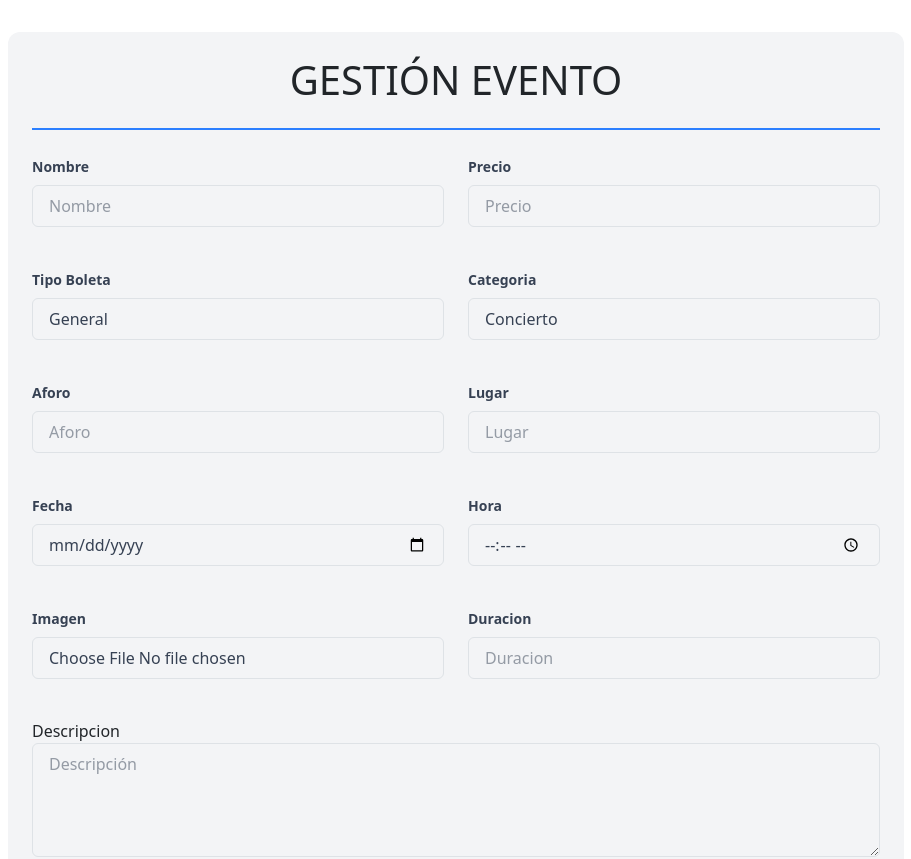
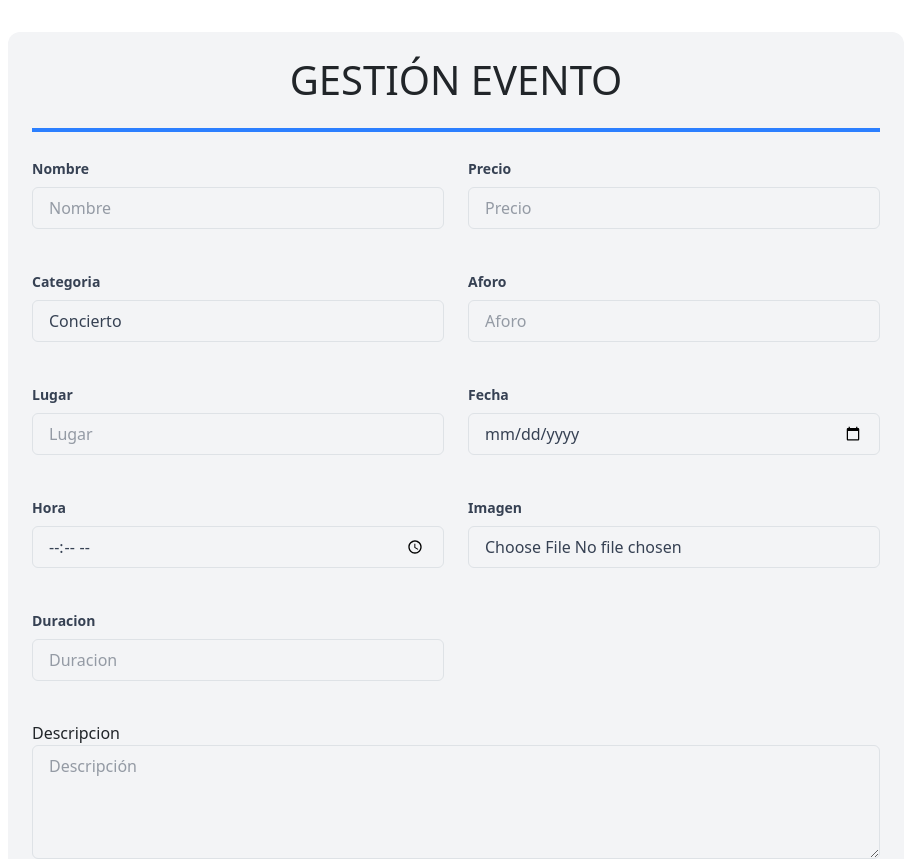
Before and after one commit to G4ru75/ProyectoBoletas, a React (Create React App) app: page / in a window 1280 px wide. Shown: the top 859 px of the page, without its empty margins (184-1095 px from the left). Built offline with nearby package versions, Linux system fonts and the light colour scheme.

Commit message:
Se quito la opción tipo de boleta en el componente Evento, se cambio categoria de entrada a un select en el componente EspecificacionDeCompra

```diff
--- a/src/Components/EspecificacionDeCompra.js
+++ b/src/Components/EspecificacionDeCompra.js
@@ -20,10 +20,18 @@ return (
                 <input type="text" placeholder="Nombre" className="w-full border rounded-md px-3 py-2 focus:outline-none focus:ring-2 focus:ring-blue-500" required readOnly />
             </div>
 
+
             <div className="mb-3">
                 <label className="block text-sm font-bold mb-1">CATEGORIA DE ENTRADA</label>
-                <input type="text" placeholder="Categoría" className="w-full border rounded-md px-3 py-2 focus:outline-none focus:ring-2 focus:ring-blue-500" required readOnly />
+                <select className="w-full border rounded-md px-3 py-2 focus:outline-none focus:ring-2 focus:ring-blue-500"required>
+                    <option value="vip">General</option>
+                    <option value="estandar">Estándar</option>
+                    <option value="premium">Premium</option>
+                    <option value="general">VIP</option>
+                </select>
             </div>
+
+
             <div className="mb-3">
                 <label className="block text-sm font-bold mb-1">PRECIO</label>
                 <input type="text" placeholder="Precio" className="w-full border rounded-md px-3 py-2 focus:outline-none focus:ring-2 focus:ring-blue-500" required readOnly />
--- a/src/Components/Evento.js
+++ b/src/Components/Evento.js
@@ -54,7 +54,7 @@ function Evento({ eventoInicial, onAgregar, onModificar }) {
     return (
         <form onSubmit={handleSubmit} className='bg-gray-100 p-6  rounded-xl  w-full max-w-4xl mx-auto my-8'>
             <h1 className='text-2xl font-semibold text-gray-800 mb-4 text-center'>GESTIÓN EVENTO</h1>
-            <div className="border-b-2 border-blue-500 mb-6"></div>
+            <div className="border-b-4 border-blue-500 mb-6"></div>
             <div className="grid grid-cols-1 md:grid-cols-2 gap-x-6 gap-y-4">
                 <div className="mb-4" >
                     <label class="block text-gray-700 text-sm font-bold mb-2">Nombre</label>
@@ -67,15 +67,6 @@ function Evento({ eventoInicial, onAgregar, onModificar }) {
                     className=" appearance-none border rounded-md w-full py-2 px-3 text-gray-700 leading-tight focus:outline-none focus:ring-2 focus:ring-blue-500" required/>
                 </div>
 
-                <div className="mb-4">
-                    <label  class="block text-gray-700 text-sm font-bold mb-2">Tipo Boleta</label>
-                    <select value={tipoBoleta} onChange={(e) => setTipoBoleta(e.target.value)}
-                        className=" appearance-none border rounded-md w-full py-2 px-3 text-gray-700 leading-tight focus:outline-none focus:ring-2 focus:ring-blue-500" required>
-                        <option value="general">General</option>
-                        <option value="preferencial">Preferencial</option>
-                        <option value="vip">VIP</option>
-                    </select>
-                </div>
                 <div className="mb-4">
                     <label className="block text-gray-700 text-sm font-bold mb-2">Categoria</label>
                     <select value={categoria} onChange={(e) => setCategoria(e.target.value)}
```
